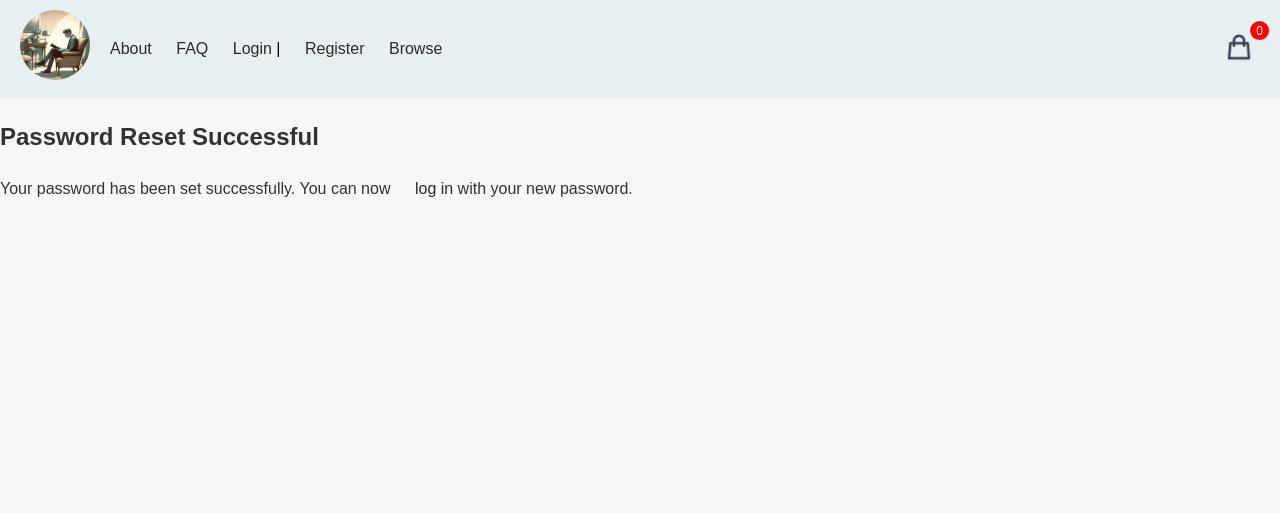
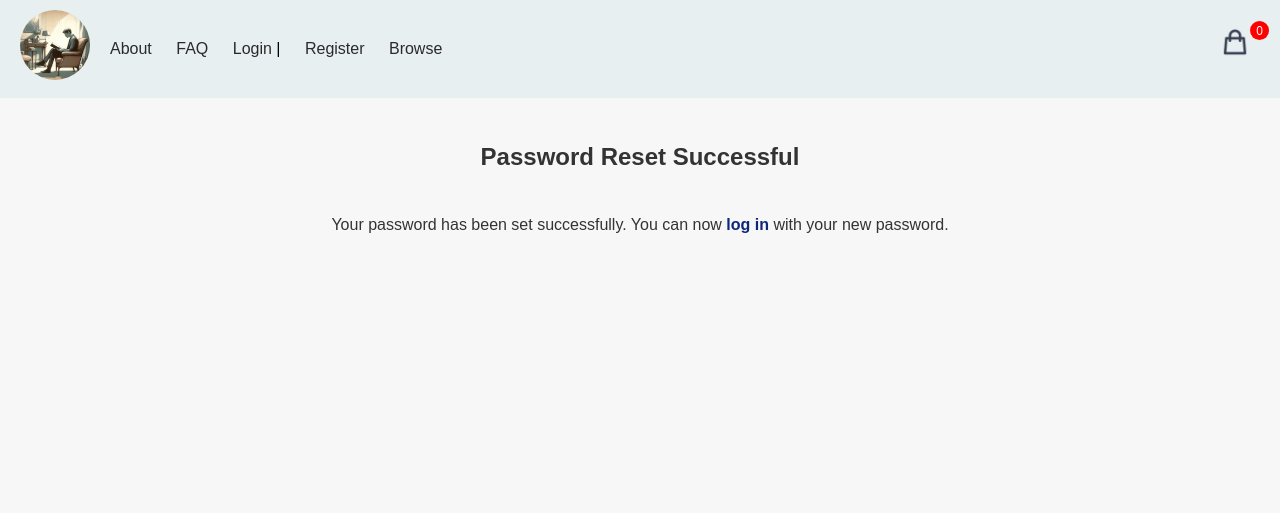
Before and after one commit to davidburchakov/bookshop, a Django app: page /reset/done/ in a window 1280 px wide. Shown: the top 513 px of the page. Run offline with Django 5.2, Linux system fonts and the light colour scheme; parts of the project's set-up code (start-up, migrations or seed data) failed here and were passed over.

Commit message:
css styling

```diff
--- a/shopapp/static/css/password-recovery.css
+++ b/shopapp/static/css/password-recovery.css
@@ -8,6 +8,11 @@
     justify-content: center;
     align-items: center;
     flex-direction: column; /* Stack items vertically */
+}
+
+.container a{
+    margin: 0;
+    padding: 0;
 }
 
 h2 {
--- a/shopapp/templates/base.html
+++ b/shopapp/templates/base.html
@@ -8,7 +8,7 @@
     <meta http-equiv="X-UA-Compatible" content="ie=edge">
     <title>
         {%  block  title %}
-            My App
+            Book store
         {% endblock %}
     </title>
 
@@ -24,7 +24,7 @@
         <header id="topnav">
             <div id="logo">
                 <a href="{% url "index" %}">
-                    <img src="../static/img/bookman.png" alt="bookman logo" id="logo-img">
+                    <img src="{% static "img/bookman.png" %}" alt="bookman logo" id="logo-img">
                 </a>
             </div>
 
@@ -32,7 +32,7 @@
                 <a href="/about">About</a>
                 <a href="/faq">FAQ</a>
                 {% if user.is_authenticated %}
-                    Welcome, {{ user.username }} | <a href="{% url 'logout' %}">Logout</a>
+                    Welcome, <i>{{ user.username }}</i> | <a href="{% url 'logout' %}">Logout</a>
                     <br>
                     <a href="/profile">Profile</a>
                 {% else %}
--- a/shopapp/templates/registration/pass_reset_complete.html
+++ b/shopapp/templates/registration/pass_reset_complete.html
@@ -1,6 +1,11 @@
 {% extends "base.html" %}
 {% load static %}
+{% block links %}
+    <link rel="stylesheet" href="{% static "css/password-recovery.css" %}">
+{% endblock %}
 {% block main %}
-    <h2>Password Reset Successful</h2>
-    <p>Your password has been set successfully. You can now <a href="{% url 'login' %}">log in</a> with your new password.</p>
+    <div class="container">
+        <h2>Password Reset Successful</h2>
+        <p>Your password has been set successfully. You can now <b><a style="color: #0e2779;" href="{% url 'login' %}">log in</a></b> with your new password.</p>
+    </div>
 {% endblock %}
--- a/shopapp/templates/registration/pass_reset_confirm.html
+++ b/shopapp/templates/registration/pass_reset_confirm.html
@@ -1,10 +1,15 @@
 {% extends "base.html" %}
 {% load static %}
+{% block links %}
+    <link rel="stylesheet" href="{% static "css/password-recovery.css" %}">
+{% endblock %}
 {% block main %}
+    <div class="container">
         <h2>Set New Password</h2>
         <form method="post">
             {% csrf_token %}
             {{ form.as_p }}
             <button type="submit">Set Password</button>
         </form>
+    </div>
 {% endblock %}
```
Also changed, not shown: shopapp/templates/registration/pass_reset_done.html (+7 -2 lines). Lines whose indentation alone changed are shown as unchanged.
